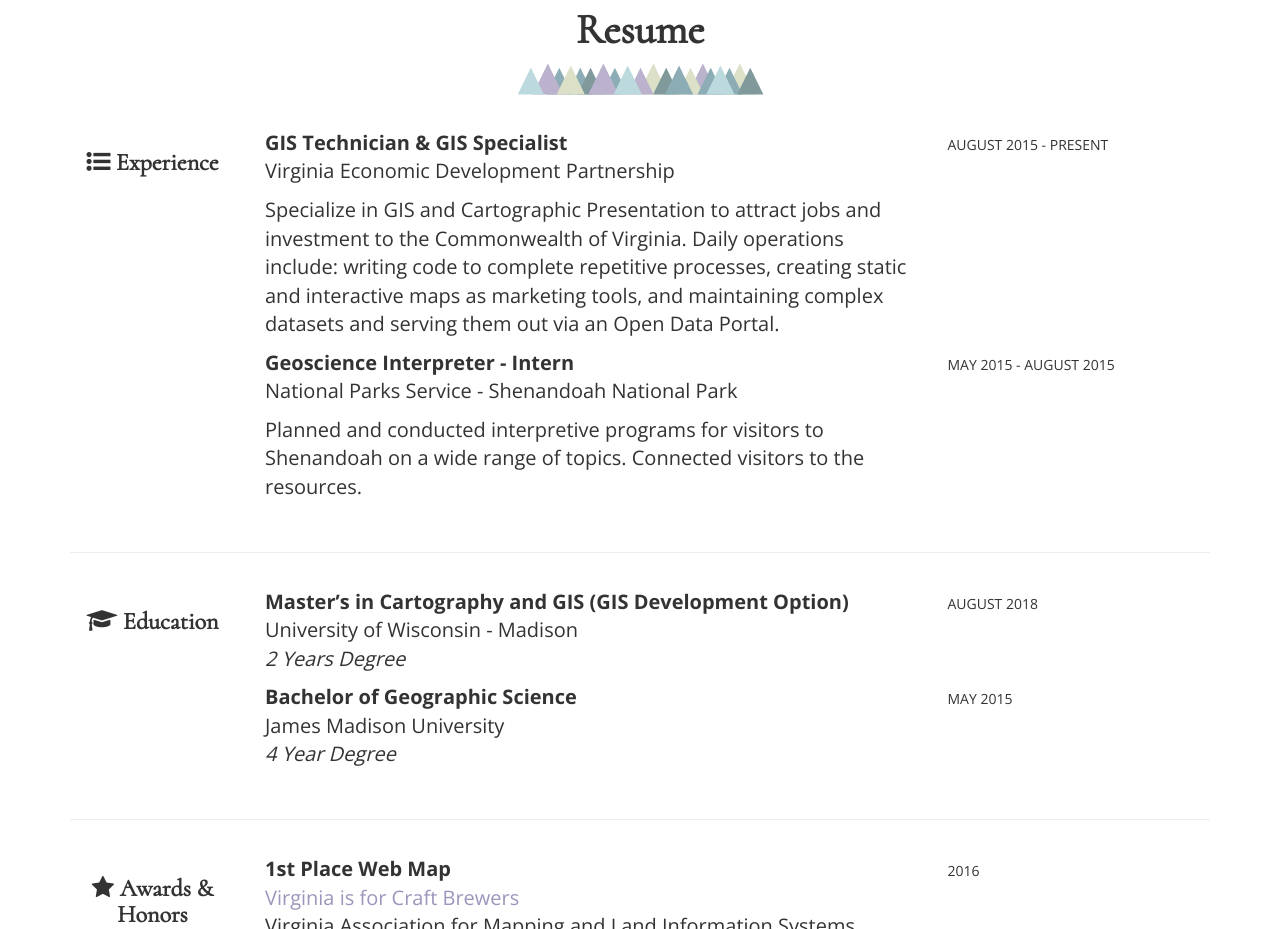
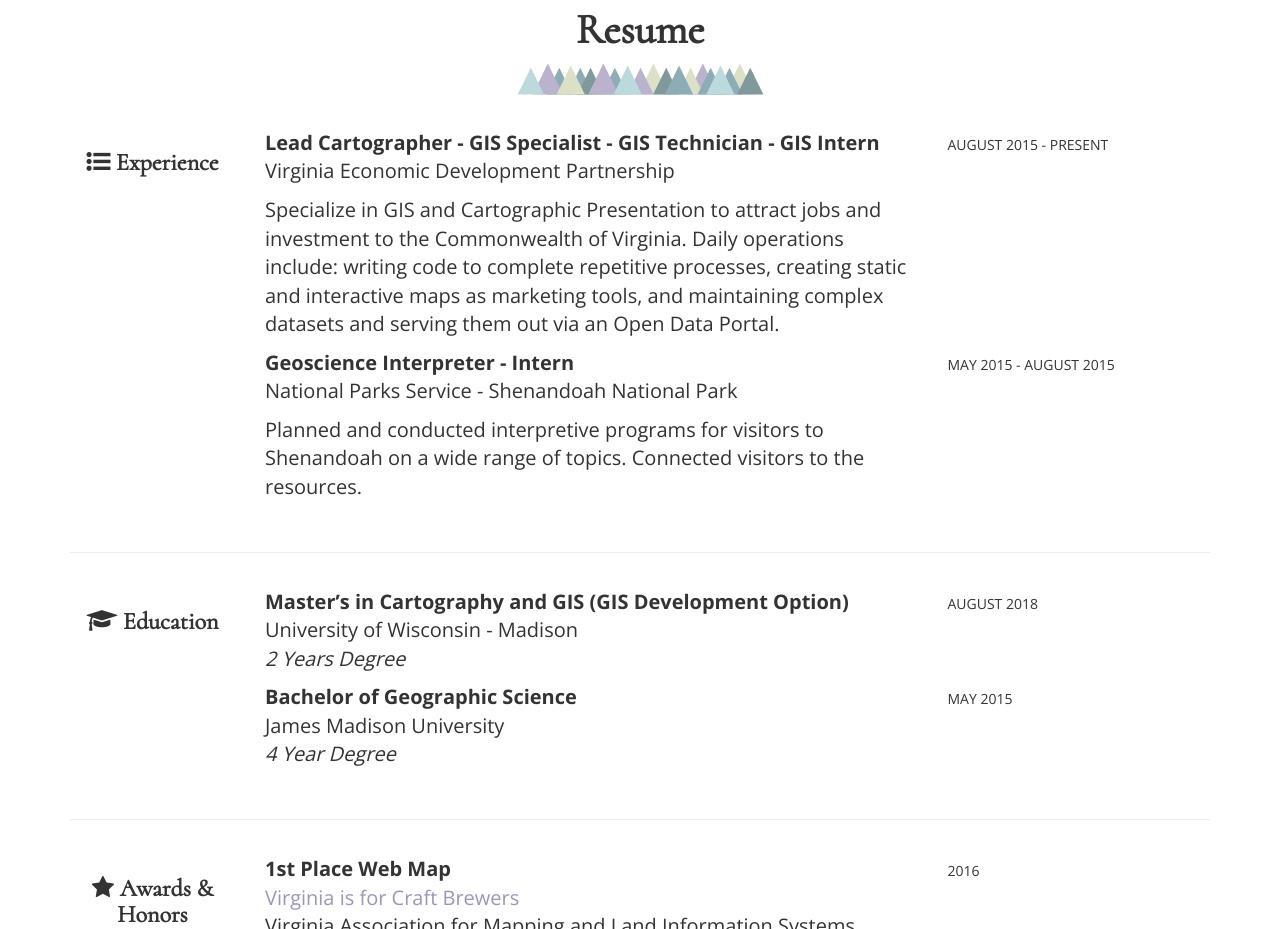
Before and after one commit to allisonksmith/allisonksmith.github.io, a website: page index.html in a window 1280 px wide. Shown: the part 3780-4709 px from the top of the page. Drawn offline with nearby package versions, Linux system fonts and the light colour scheme.

Commit message:
Update index.html
update VEDP titles

```diff
--- a/index.html
+++ b/index.html
@@ -268,7 +268,7 @@
 					<h3><i class="fa fa-list-ul" aria-hidden="true"></i> Experience</h3>
 				</div>
 				<div class="col-lg-7">
-					<p><t>GIS Technician &amp; GIS Specialist</t><br/>
+					<p><t>Lead Cartographer - GIS Specialist - GIS Technician - GIS Intern</t><br/>
 						Virginia Economic Development Partnership <br/>
 					</p>
 					<p><more>Specialize in GIS and Cartographic Presentation to attract jobs and investment to the Commonwealth of Virginia. Daily operations include: writing code to complete repetitive processes, creating static and interactive maps as marketing tools, and maintaining complex datasets and serving them out via an Open Data Portal.</more></p>
```
